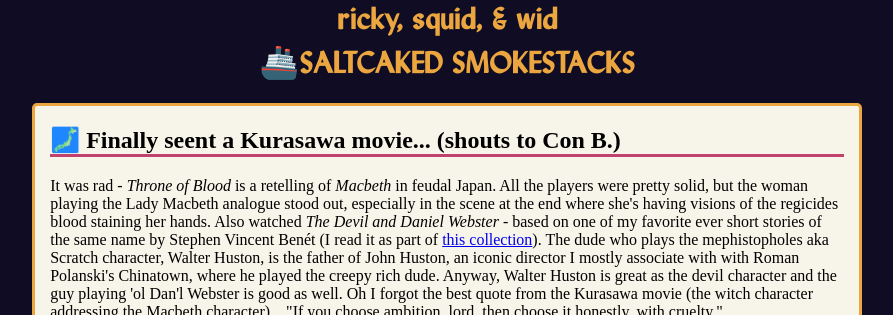
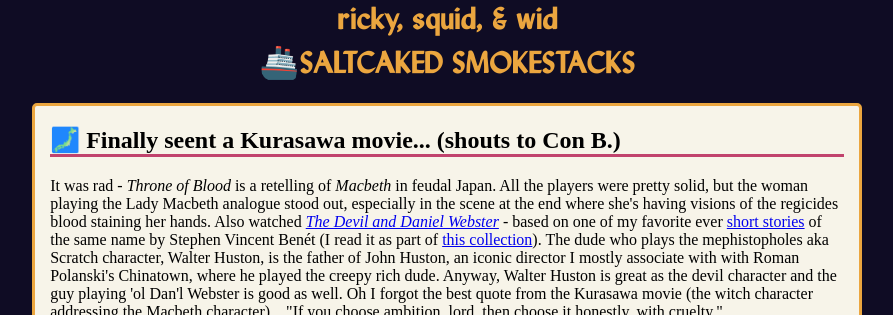
Before and after one commit to emgullufsen/newhome, a plain HTML site: page posts/danielwebster.html in a window 1280 px wide. Shown: the top 315 px of the page, without its empty margins (193-1086 px from the left). Drawn offline with Linux system fonts and the light colour scheme.

Commit message:
movie post 2

```diff
--- a/posts/danielwebster.html
+++ b/posts/danielwebster.html
@@ -32,7 +32,8 @@
         <p>
         It was rad - <i>Throne of Blood</i> is a retelling of <i>Macbeth</i> in feudal Japan. All the players were pretty solid, but the woman
         playing the Lady Macbeth analogue stood out, especially in the scene at the end where she's having visions of the regicides blood staining her hands.
-        Also watched <i>The Devil and Daniel Webster</i> - based on one of my favorite ever short stories of the same name by Stephen Vincent Ben&eacute;t
+        Also watched <a href="https://en.wikipedia.org/wiki/The_Devil_and_Daniel_Webster_(film)"><i>The Devil and Daniel Webster</i></a> - based on one of my favorite
+        ever <a href="https://en.wikipedia.org/wiki/The_Devil_and_Daniel_Webster">short stories</a> of the same name by Stephen Vincent Ben&eacute;t
         (I read it as part of <a href="https://www.penguinrandomhouse.com/books/4038/best-short-stories-of-the-modern-age-by-douglas-angus/">this collection</a>).
         The dude who plays the mephistopholes aka Scratch character, Walter Huston, is the father of John Huston, an iconic director I mostly associate with
         with Roman Polanski's Chinatown, where he played the creepy rich dude. Anyway, Walter Huston is great as the devil character and the guy playing 'ol Dan'l
```
